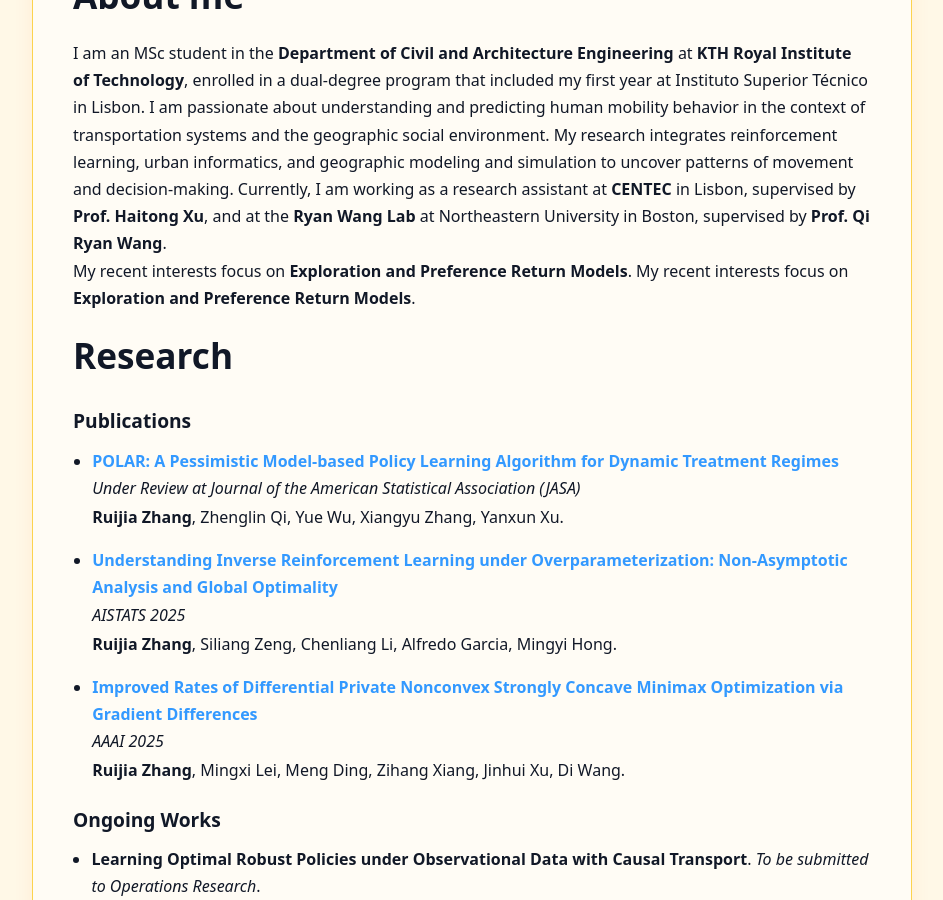
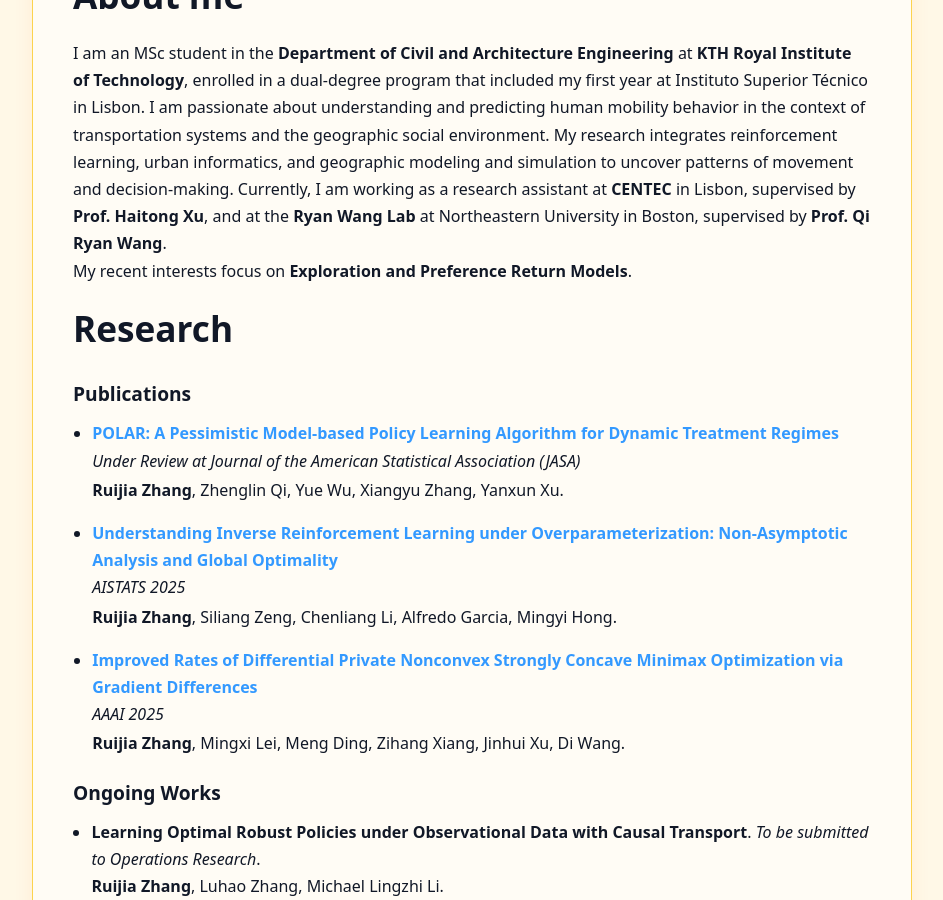
Before and after one commit to yayayida/yayayida.github.io, a Jekyll site: the page built from index.md, in a window 1280 px wide and 900 px high, scrolled down 444 px. Shown: the whole window, without its empty margins (168-1111 px from the left). Built offline with Jekyll 4.4.1, drawn with Linux system fonts in a browser that asks for light colours.

Commit message:
Update index.md

```diff
--- a/index.md
+++ b/index.md
@@ -77,7 +77,7 @@ title: "Zhuoyue Zhang"
 # About me
 I am an MSc student in the **Department of Civil and Architecture Engineering** at **KTH Royal Institute of Technology**, enrolled in a dual-degree program that included my first year at Instituto Superior Técnico in Lisbon.
 I am passionate about understanding and predicting human mobility behavior in the context of transportation systems and the geographic social environment. My research integrates reinforcement learning, urban informatics, and geographic modeling and simulation to uncover patterns of movement and decision-making. Currently, I am working as a research assistant at [**CENTEC**](http://www.centec.tecnico.ulisboa.pt/en/index.aspx) in Lisbon, supervised by [**Prof. Haitong Xu**](https://scholar.google.com/citations?user=zrsb6awAAAAJ&hl=en), and at the [**Ryan Wang Lab**](https://sites.google.com/view/uirlab/home?authuser=0) at Northeastern University in Boston, supervised by [**Prof. Qi Ryan Wang**](https://coe.northeastern.edu/people/wang-qi/).
-My recent interests focus on **Exploration and Preference Return Models**. My recent interests focus on **Exploration and Preference Return Models**.
+My recent interests focus on **Exploration and Preference Return Models**.
 
 # Research
 
```
